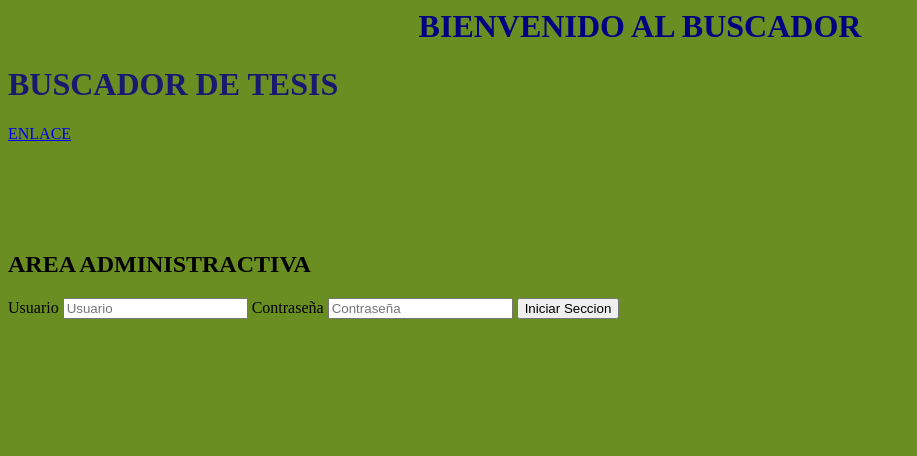
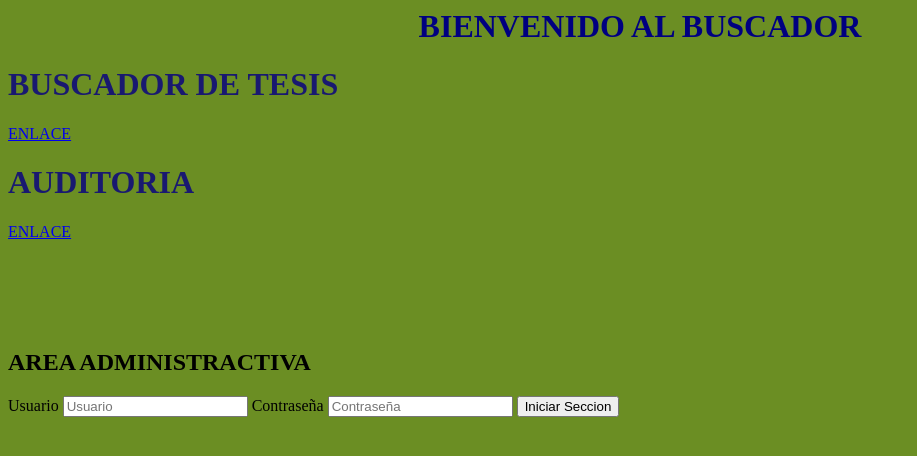
Before and after one commit to pmapostol/proyecto, a Django app: page /buscador/ in a window 1280 px wide. Shown: the top 456 px of the page, without its empty margins (0-917 px from the left). Run offline with Django 3.2, Linux system fonts and the light colour scheme.

Commit message:
auditoria

```diff
--- a/mysite/buscador/templates/buscador/index.html
+++ b/mysite/buscador/templates/buscador/index.html
@@ -9,6 +9,10 @@
     <div>
             <h1 style="color:MidnightBlue ;"> BUSCADOR DE TESIS </h1>
             <a href="buscarTesis">ENLACE</a>
+    </div>
+    <div>
+        <h1 style="color:MidnightBlue ;"> AUDITORIA </h1>
+        <a href="auditoria">ENLACE</a>
     </div>
     <pre>
 
--- a/mysite/buscador/templates/buscador/resultados.html
+++ b/mysite/buscador/templates/buscador/resultados.html
@@ -9,7 +9,7 @@
 			<pre style="font-size:16px;">  Autores: {{tesi.autor_1}} - {{tesi.autor_2}}  Tutor: {{tesi.tutor}}  jurados: {{tesi.jurado1}} - {{tesi.jurado2}}</pre>
 			<pre style="font-size:16px;">  Resumen: {{tesi.resumen}} </pre>
 			<pre style="font-size:16px;">  Calificacion: {{tesi.calificacion}}   Estatus: {{tesi.estatus}}   Escuela: {{tesi.escuela}}</pre>
-			<pre style="font-size:17px; color:Blue;">  Ubicacion: </pre>
+			<pre style="font-size:17px; color:Blue;">  Ubicacion de la tesis: </pre>
 			<pre style="font-size:16px;">   Sede: {{tesi.ubicacion.sede}}   Edificio: {{tesi.ubicacion.edificio}}   Piso: {{tesi.ubicacion.piso}}   Estante: {{tesi.ubicacion.estante}} </pre>
 			<hr>
 		{% endfor %}
--- a/mysite/buscador/urls.py
+++ b/mysite/buscador/urls.py
@@ -10,7 +10,7 @@ urlpatterns = [
     #path('', 'django.contrib.auth.views.login', {'template_name':'index.html'}, name="login"),
     #path('', views.Index.as_view(), name='index'),
     #path('', views.buscarTesis, name='buscarTesis'),
-    url(r'^buscarTesis$', views.buscarTesis, name='buscarTesis')
-
+    url(r'^buscarTesis$', views.buscarTesis, name='buscarTesis'),
+    url(r'^auditoria$', views.auditoria, name='auditoria'),
 
 ]
--- a/mysite/buscador/views.py
+++ b/mysite/buscador/views.py
@@ -29,11 +29,10 @@ def index(request):
 			return render(request, 'buscador/error.html', {'mensaje':'Por favor, introduzca términos validos o no deje vacio el usuario o la contraseña '})
 
 
-# def auditoria(request):
-# 	if request.method == 'GET':
-# 		resultados=Tesi.objects.all()
-# 		if len(resultados) > 0:
-# 		return render(request, 'buscador/auditoria.html', {'resultados':resultados})
+def auditoria(request):
+	resultados=Tesi.objects.all()
+	if len(resultados) > 0:
+		return render(request, 'buscador/auditoria.html', {'resultados':resultados})
 
 
 
```
Also changed, not shown: mysite/buscador/templates/buscador/auditoria.html (+4 -5 lines).
